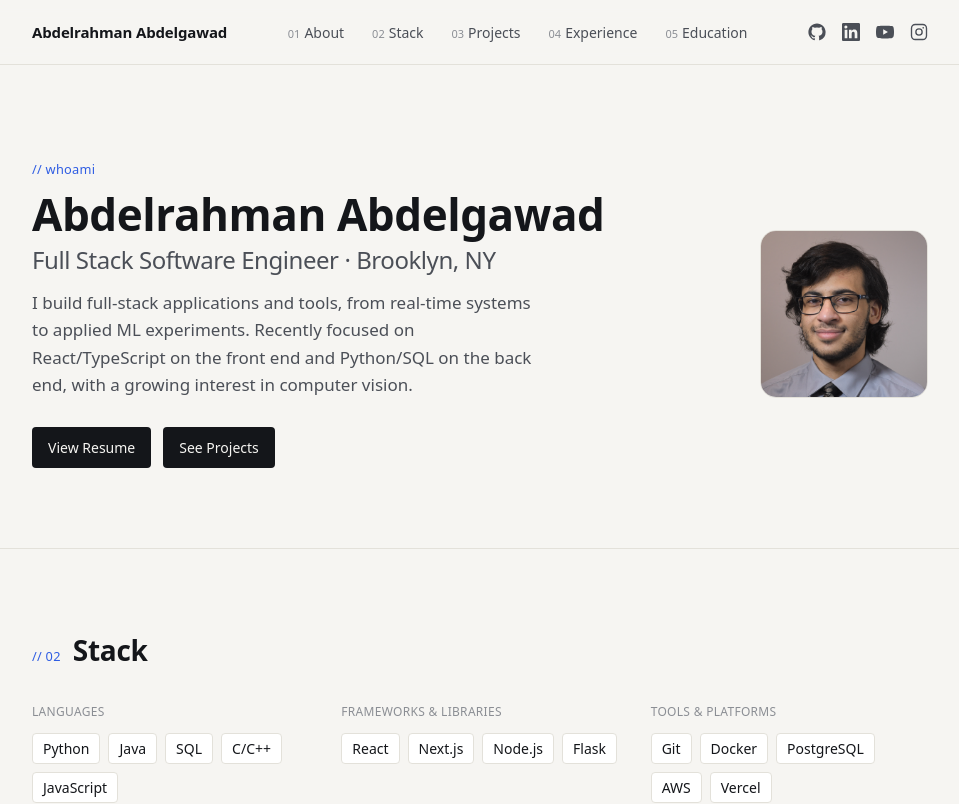
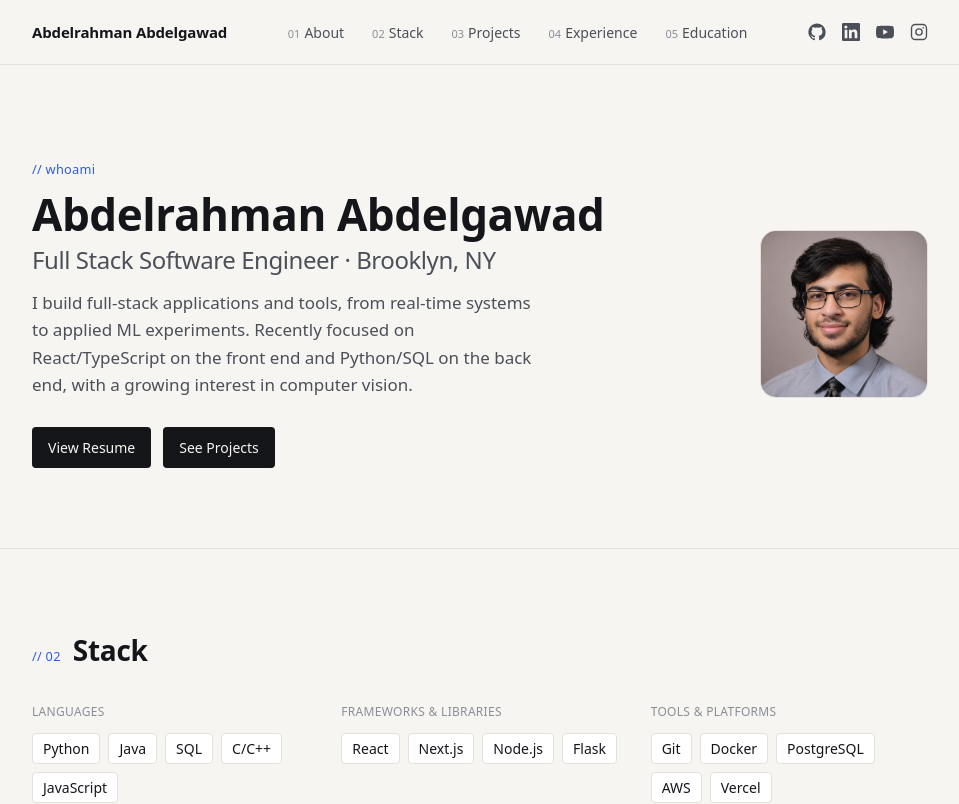
Before and after one commit to abdelabdelgawad/portfolio, a Next.js app: page / in a window 1280 px wide. Shown: the top 804 px of the page, without its empty margins (160-1119 px from the left). Built offline with nearby package versions, Linux system fonts and the light colour scheme.

Commit message:
updated profile pic

```diff
--- a/src/components/About.tsx
+++ b/src/components/About.tsx
@@ -32,7 +32,6 @@ export default function About() {
 
           <div className="about__photo-wrap">
             <div className="about__photo-frame">
-              {/* TODO: replace /public/headshot.svg with a real professional headshot (jpg/png) and update profile.photo in src/data/content.ts */}
               {/* eslint-disable-next-line @next/next/no-img-element */}
               <img src={profile.photo} alt={profile.name} className="about__photo" />
             </div>
--- a/src/data/content.ts
+++ b/src/data/content.ts
@@ -12,7 +12,7 @@ export const profile = {
   resumeUrl: "/resume.pdf",
   intro:
     "I build full-stack applications and tools, from real-time systems to applied ML experiments. Recently focused on React/TypeScript on the front end and Python/SQL on the back end, with a growing interest in computer vision.",
-  photo: "/Headshot_Abdel.jpg",
+  photo: "/headshot_abdel.png",
 };
 
 export const socials = [
```
Also changed, not shown: public/Headshot_Abdel.jpg (deleted), public/headshot_abdel.png (added).
